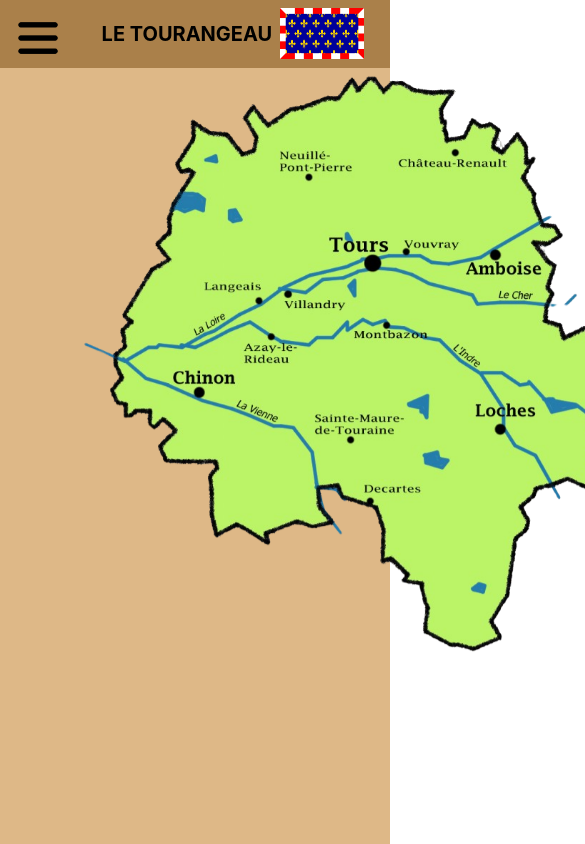
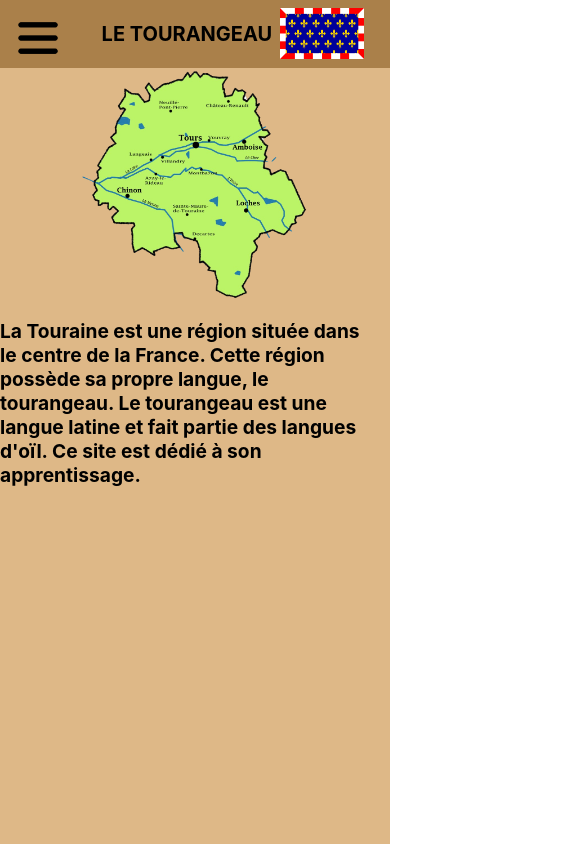
Before and after one commit to ElMala37/tourangeau, a React (Create React App) app: page / in a window 390 px wide. Shown: the top 844 px of the page, 585 px wide, since content can reach past the window. Built offline with nearby package versions, Linux system fonts and the light colour scheme.

Commit message:
Presentation

```diff
--- a/src/composants/Presentation.js
+++ b/src/composants/Presentation.js
@@ -42,8 +42,10 @@ const Presentation = () => {
             src="images/carte_touraine_1.png"
             alt="CarteTouraine1"
             style={{
-              transform: `perspective(1000px) rotateX(${tiltX*2}deg) rotateY(${tiltY*2}deg)`,
-              transition: 'transform 0.5s ease'
+              transform: ouvert
+                ? `perspective(1000px) rotateX(${tiltX * 2}deg) rotateY(${tiltY * 2}deg)`
+                : "none",
+              transition: "transform 0.5s ease",
             }}
             className="CarteTouraine1"
           />
--- a/src/styles/Accueil.css
+++ b/src/styles/Accueil.css
@@ -24,6 +24,10 @@
   .LogoNavMenu{
     height: 4vh;
     margin: 2vh;
+  }
+
+  .LogoNavMenu:hover{
+    scale: 1.2;
   }
 
   .NavMenu{
--- a/src/styles/Presentation.css
+++ b/src/styles/Presentation.css
@@ -1,3 +1,8 @@
+.Fond{
+    background-color: #DEB887;
+    height: 200vh;
+  }
+
 .Introduction{
     display:flex;
     flex-direction: row;
@@ -19,10 +24,48 @@
     flex-direction: column;
     justify-content: left;
     align-items: center;
-    margin-right: 5vw;;
+    margin-right: 5vw;
 }
 
 .TexteIntroduction{
     font-weight: bolder;
     font-size: larger;
 }
+
+@media only screen and (max-width: 600px) {
+    /* Styles spécifiques pour les téléphones ici */
+    .Fond{
+        background-color: #DEB887;
+        height: 200vh;
+      }
+
+    .Introduction{
+        display:flex;
+        flex-direction: column;
+        justify-content: left;
+        align-items: center;
+    }
+
+    .TitreCarteTouraine{
+        font-weight: bolder;
+        font-size:xx-large;
+    }
+    .CarteTouraine1 {
+        height: auto;
+        width: 70vw;
+    }
+
+    .EspaceTexteIntroduction{
+        display:flex;
+        flex-direction: column;
+        justify-content: left;
+        align-items: center;
+        margin-right: 5vw;
+    }
+
+    .TexteIntroduction{
+        font-weight: bolder;
+        font-size: larger;
+    }
+
+}
```
